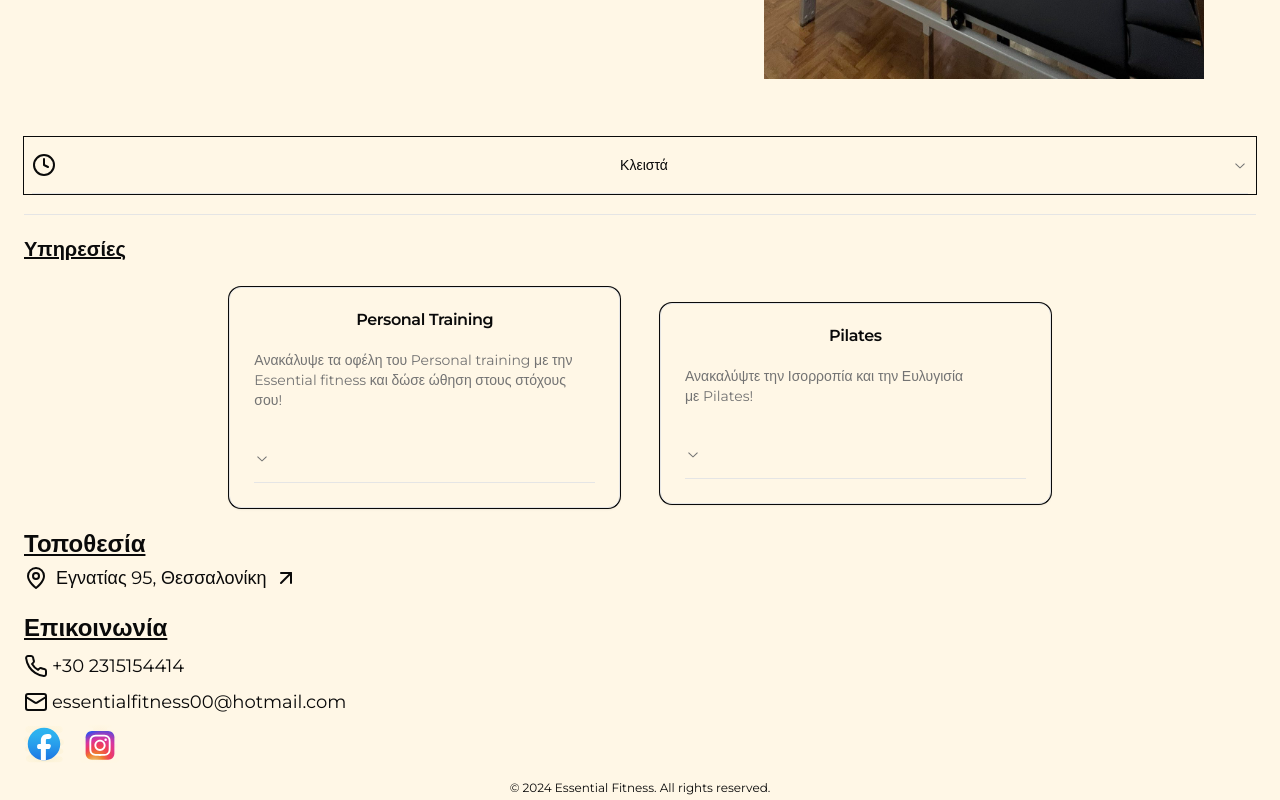
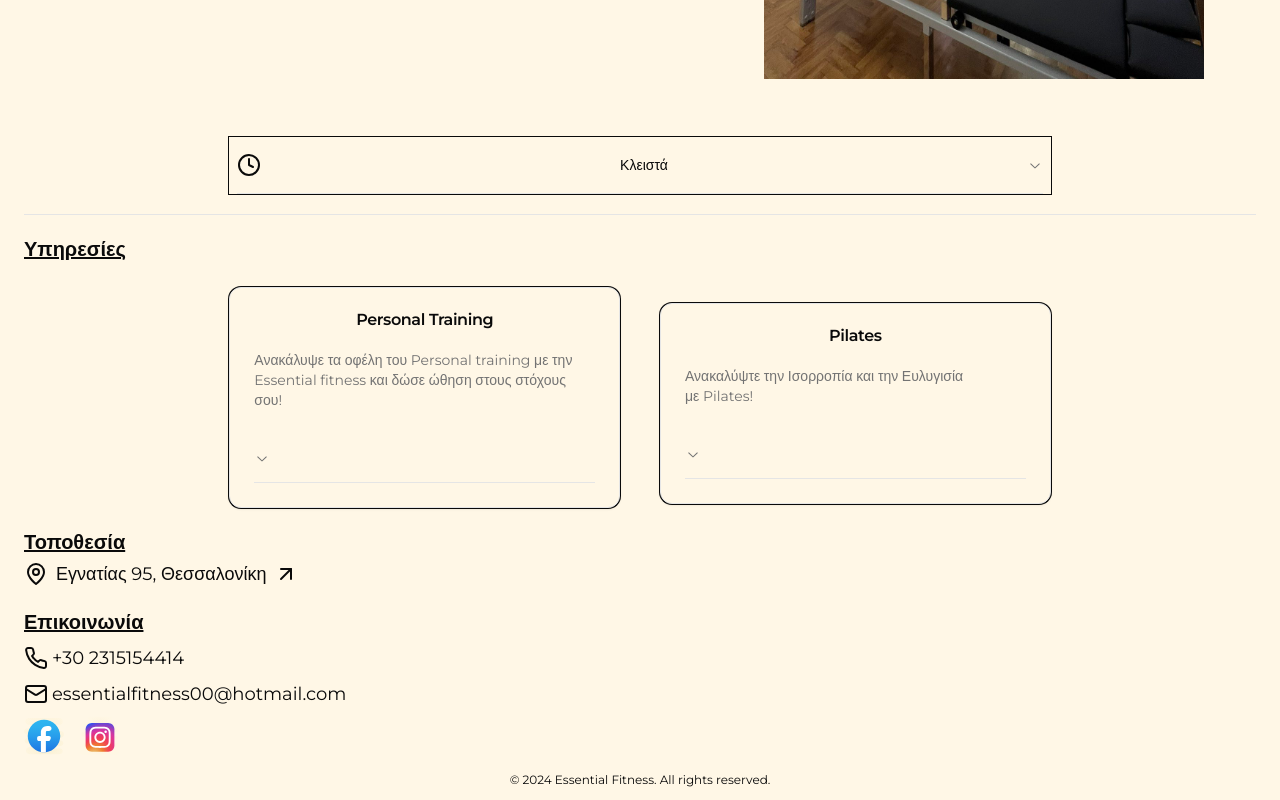
Before and after one commit to giannis198/FitnessWebsite, a Next.js app: page / in a window 1280 px wide. Shown: the part 612-1412 px from the top of the page. Built offline with nearby package versions, Linux system fonts and the light colour scheme.

Commit message:
overflow corrected

```diff
--- a/app/globals.css
+++ b/app/globals.css
@@ -89,12 +89,3 @@
     @apply bg-background text-foreground;
   }
 }
-
-/* globals.css */
-html {
-  font-size: 16px; /* You can adjust this value */
-}
-
-body {
-  font-size: 1rem; /* This will be 16px if html font-size is 16px */
-}
--- a/app/layout.tsx
+++ b/app/layout.tsx
@@ -21,7 +21,7 @@ export default function RootLayout({
 }>) {
   return (
     <html lang='en'>
-      <body className={`${inter.className} flex min-h-screen flex-col`}>
+      <body className={`${inter.className} ove flex min-h-screen flex-col`}>
         <TextSizeProvider>
           <ThemeProvider
             attribute='class'
@@ -31,7 +31,7 @@ export default function RootLayout({
           >
             <div className='flex flex-grow flex-col justify-between'>
               <Navbar />
-              <main className='flex-1'>{children}</main>
+              <main className='flex-1 overflow-x-hidden'>{children}</main>
               <Widget />
               <Footer />
             </div>
--- a/app/page.tsx
+++ b/app/page.tsx
@@ -9,19 +9,23 @@ import { Separator } from '@/components/ui/separator'
 import Carouzel from '@/components/Carouzel'
 import Location from '@/components/Location'
 import CTA from '@/components/CTA'
+import Link from 'next/link'
 
 const HomePage = () => {
   return (
     <section className='py-4'>
       <div className='container space-y-5'>
+        <Link href='/'>
           <div className='flex items-center gap-4'>
             <Avatar className='h-16 w-16 p-0'>
               <AvatarImage src='aw-image-700.webp' className='object-cover' />
               <AvatarFallback>EF</AvatarFallback>
             </Avatar>
 
-          <h1 className='text-2xl'>Essential Fitness</h1>
+            <h1 className='text-2xl '>Essential Fitness</h1>
           </div>
+        </Link>
+
         <Carouzel />
         <div className='md:hidden'>
           <CTA />
--- a/components/Carouzel.tsx
+++ b/components/Carouzel.tsx
@@ -29,8 +29,8 @@ const Carouzel = () => {
   const plugin = useRef(Autoplay({ delay: 2000, stopOnInteraction: true }))
   return (
     <div className='w-full items-center justify-between md:flex md:pr-12'>
-      <div className='flex flex-col  justify-center'>
-        <p className='hidden w-2/4 pb-5 md:block md:text-3xl'>
+      <div className='flex w-1/3 flex-col  justify-center'>
+        <p className='hidden pb-5 md:block md:text-3xl'>
           Η αποστολή μας είναι να παρέχουμε ένα μέρος όπου η προπόνηση όλων
           βασίζεται στις Essential ανάγκες.
         </p>
--- a/components/Classes.tsx
+++ b/components/Classes.tsx
@@ -17,7 +17,7 @@ import {
 
 const Classes = () => {
   return (
-    <div className='space-y-6  '>
+    <div className='space-y-6'>
       <h2 className='font-bold underline md:text-xl'>Υπηρεσίες</h2>
       <div className='mx-auto grid-cols-2 items-start  justify-center gap-10  space-y-4 md:grid md:w-2/3 '>
         <div>
--- a/components/Contact.tsx
+++ b/components/Contact.tsx
@@ -3,7 +3,7 @@ import Social from './Social'
 const Contact = () => {
   return (
     <div className=''>
-      <h2 className='font-bold  underline md:text-2xl'>Επικοινωνία</h2>
+      <h2 className='font-bold  underline md:text-xl'>Επικοινωνία</h2>
       <Social />
     </div>
   )
--- a/components/Footer.tsx
+++ b/components/Footer.tsx
@@ -1,9 +1,25 @@
-import React from 'react'
+'use client'
+
+import { useState, useEffect } from 'react'
 
 const Footer = () => {
+  const [currentYear, setCurrentYear] = useState(new Date().getFullYear())
+
+  useEffect(() => {
+    const intervalId = setInterval(
+      () => {
+        const year = new Date().getFullYear()
+        setCurrentYear(year)
+      },
+      1000 * 60 * 60 * 24
+    ) // Check every day
+
+    return () => clearInterval(intervalId) // Cleanup interval on component unmount
+  }, [])
+
   return (
-    <footer className='container mt-auto flex items-center justify-center  text-xs'>
-      © 2024 Essential Fitness. All rights reserved.
+    <footer className='mx-auto mt-auto pb-3 text-xs'>
+      © {currentYear} Essential Fitness. All rights reserved.
     </footer>
   )
 }
--- a/components/Location.tsx
+++ b/components/Location.tsx
@@ -5,7 +5,7 @@ import { ArrowUpRight } from 'lucide-react'
 const Location = () => {
   return (
     <div className='space-y-1'>
-      <h2 className='font-bold underline md:text-2xl'>Τοποθεσία</h2>
+      <h2 className='font-bold underline md:text-xl'>Τοποθεσία</h2>
       <Link
         href='https://www.google.com/maps/dir/40.584272,22.9695529/Egnatia+95,+Thessaloniki+546+35/@40.6088135,22.9189326,13z/data=!3m1!4b1!4m9!4m8!1m1!4e1!1m5!1m1!1s0x14a839009f78b46b:0x9f96a321f4e8d8a7!2m2!1d22.9490971!2d40.6335823?entry=ttu&g_ep=EgoyMDI0MDkxMS4wIKXMDSoASAFQAw%3D%3D'
         className='mt-0 flex items-center space-x-2'
--- a/components/WorkingTime.tsx
+++ b/components/WorkingTime.tsx
@@ -23,7 +23,7 @@ const WorkingTime = () => {
   }, [])
 
   return (
-    <div className='text-sm'>
+    <div className='mx-auto md:w-2/3'>
       <Accordion
         type='single'
         collapsible
```
Lines whose indentation alone changed are shown as unchanged.
